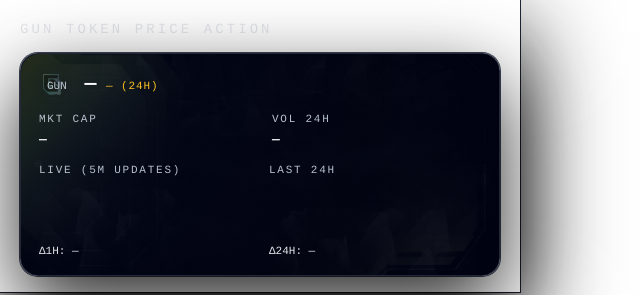
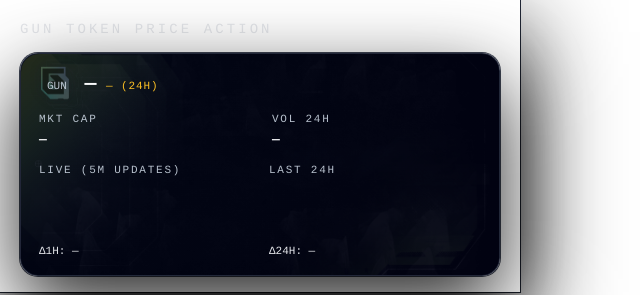
Before and after one commit to amiknyc/OTG, a website: page overlays/opensea-sales-overlay/gun_price.html in a window 1280 px wide. Shown: the top 295 px of the page, 0-640 px from the left. Drawn offline with Linux system fonts and the light colour scheme; a web font is replaced by a local one.

Commit message:
Fixed position and size of GUN token icon.

```diff
--- a/overlays/opensea-sales-overlay/public/css/gun_price.css
+++ b/overlays/opensea-sales-overlay/public/css/gun_price.css
@@ -129,10 +129,10 @@ body {
 .gun-label::before {
   content: "";
   position: absolute;
-  left: 50%;
+  left: 63%;
   top: 50%;
-  width: 32px;             /* adjust size as needed */
-  height: 32px;
+  width: 50px;             /* adjust size as needed */
+  height: 50px;
   transform: translate(-50%, -55%); /* center under text, nudged up slightly */
 
   background: url("/public/assets/tokens/gun.webp")
```
